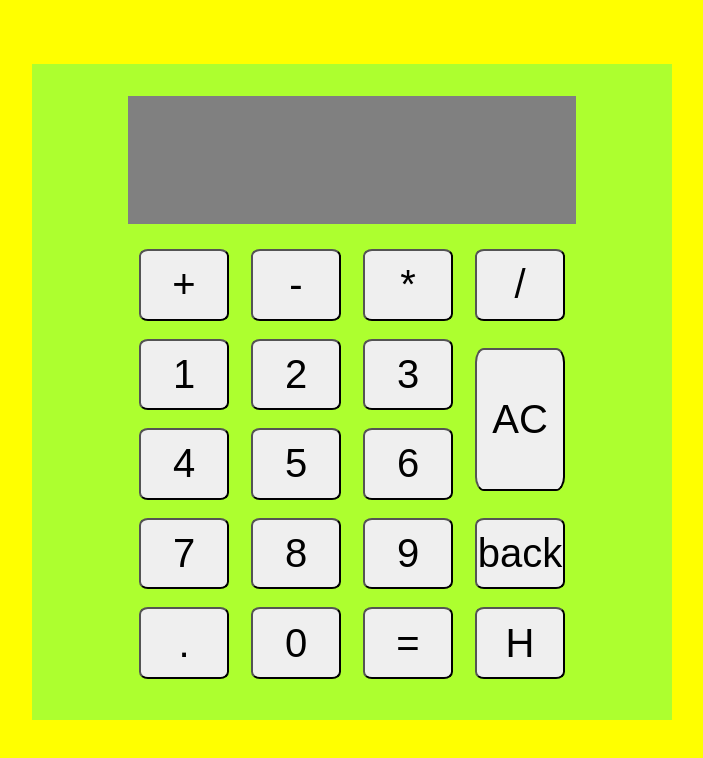
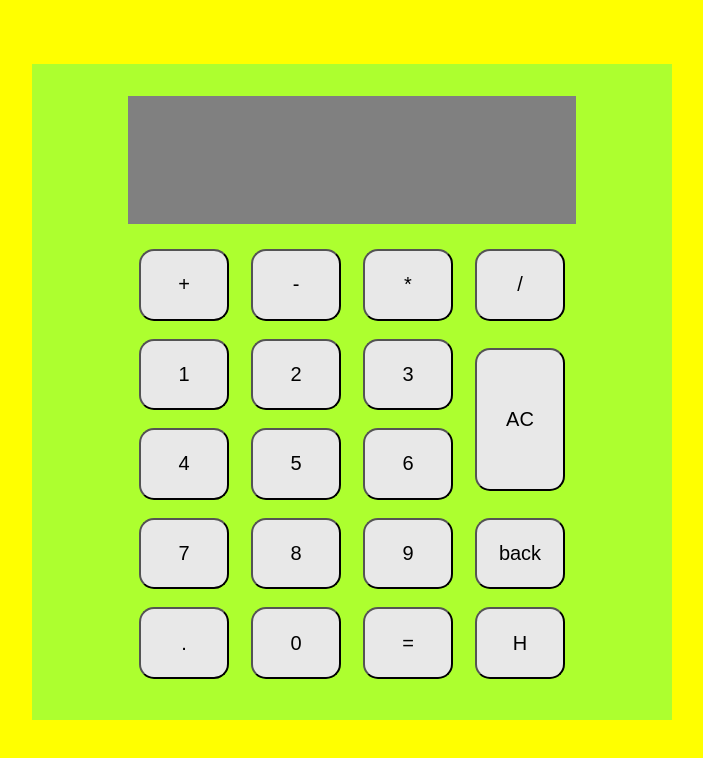
Before and after one commit to Verred/WebProjects, a plain HTML site: page Calculadora/index.html in a window 1280 px wide. Shown: the whole page, without its empty margins (288-991 px from the left). Drawn offline with Linux system fonts and the light colour scheme.

Commit message:
Add styles for the buttons

```diff
--- a/Calculadora/styles.css
+++ b/Calculadora/styles.css
@@ -74,8 +74,18 @@ body{
 }
 
 button{
-   border-radius: 10%;
-   font-size: 2.5em;
+   border-radius: 0.75em;
+   font-size: 20px;
    width: 80%;
    height: 80%;
+   background:#e8e8e8;
+   outline-color: #000000;
 }
+
+button:hover {
+   transform: translateY(-0.33em);
+}
+
+button:active  {
+    transform: translateY(0);
+}
```
